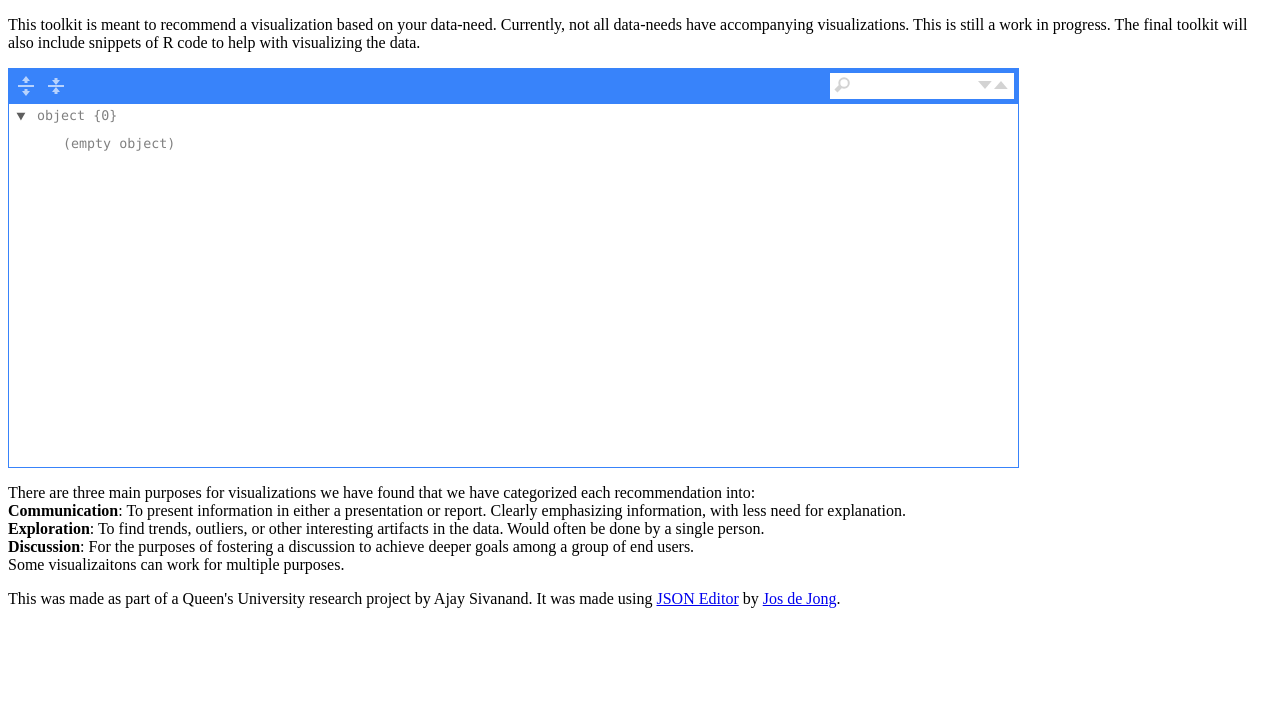
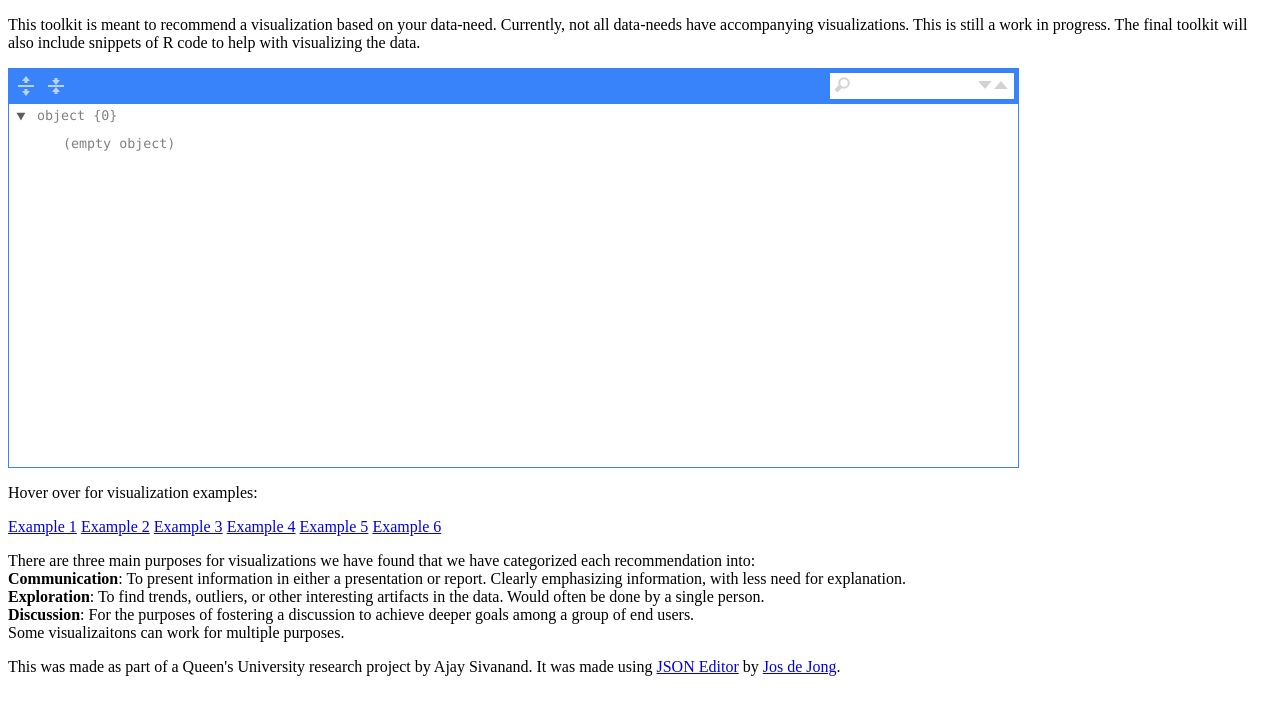
Before and after one commit to asiv/asiv.github.io, a plain HTML site: page index.html in a window 1280 px wide. Drawn offline with Linux system fonts and the light colour scheme; a script that the page names is missing.

Commit message:
Added visualization examples
Added really rough way to view examples within toolkit

```diff
--- a/index.html
+++ b/index.html
@@ -10,6 +10,11 @@
 
     <script src="https://bgrins.github.io/filereader.js/filereader.js"></script>
     <script src="https://cdnjs.cloudflare.com/ajax/libs/FileSaver.js/2014-11-29/FileSaver.min.js"></script>
+    <style>
+        .hover_img a { position:relative; }
+        .hover_img a span { position:absolute; display:none; z-index:99; }
+        .hover_img a:hover span { display:block; }
+    </style>
 </head>
 <body>
     <p hidden>
@@ -50,6 +55,11 @@
         // get json
         var json = editor.get();
     </script>
+    <p>Hover over for visualization examples:</p>
+    <div class="hover_img">
+        <a href="#">Example 1<span><img src="VisEx/1.png" alt="image" width="1000" /></span></a> <a href="#">Example 2<span><img src="VisEx/2.png" alt="image" width="1000" /></span></a> <a href="#">Example 3<span><img src="VisEx/3.png" alt="image" width="1000" /></span></a> <a href="#">Example 4<span><img src="VisEx/4.png" alt="image" width="1000" /></span></a> <a href="#">Example 5<span><img src="VisEx/5.png" alt="image" width="1000" /></span></a> <a href="#">Example 6<span><img src="VisEx/6.png" alt="image" width="1000" /></span></a>
+    </div>
+
 <p>
     There are three main purposes for visualizations we have found that we have categorized each recommendation into: <br/>
     <b>Communication</b>: To present information in either a presentation or report. Clearly emphasizing information, with less need for explanation.<br/>
```
Also changed, not shown: VisEx/0.png (added), VisEx/1.png (added), VisEx/2.png (added), VisEx/3.png (added), VisEx/4.png (added), VisEx/5.png (added), VisEx/6.png (added).
